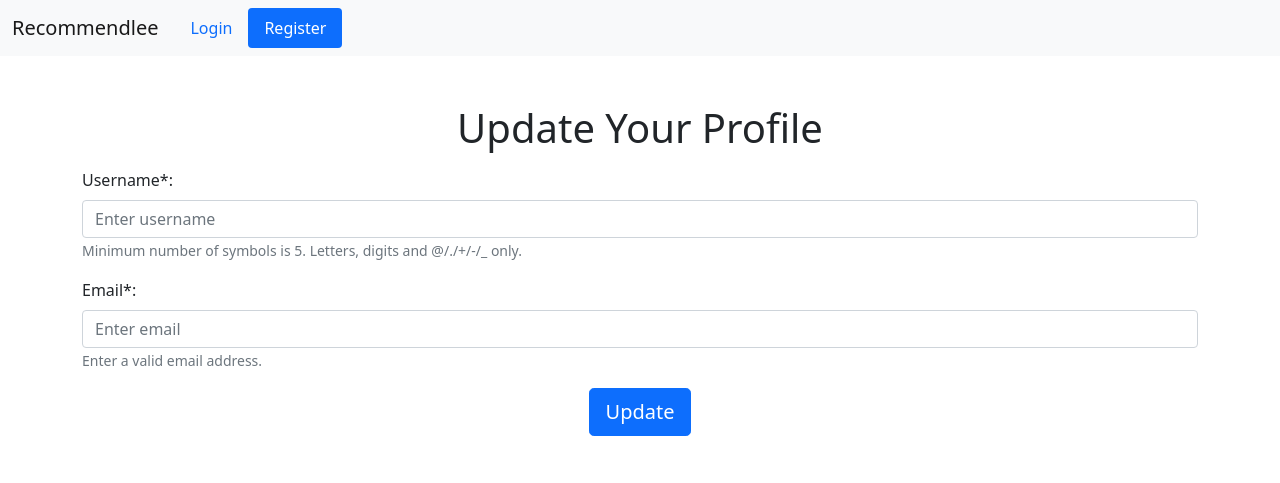
After one commit to Andrew-157/flask_project_2, a Flask app: template app/templates/auth/change_user.html in a window 1280 px wide. The commit adds this page. Shown: the top 483 px of the page. Run offline with Flask 3, Linux system fonts and the light colour scheme; the template is opened without the code that fills it: values that come from a table or form of the project are taken from there, others are empty.

Commit message:
A lot of changes

```diff
--- a/app/auth/forms.py
+++ b/app/auth/forms.py
@@ -1,3 +1,4 @@
+from flask import g
 from flask_wtf import FlaskForm
 from wtforms import StringField, PasswordField, EmailField, ValidationError
 from wtforms.validators import InputRequired, Length, EqualTo
@@ -52,7 +53,23 @@ class LoginForm(FlaskForm):
         if not user_with_username:
             raise ValidationError(message='This username was not found.')
         if not check_password_hash(user_with_username.password, field.data):
-            raise ValidationError(message='Wrong password')
+            raise ValidationError(message='Wrong password.')
 
-    def validate_nothing(self, field):
-        pass
+
+class ChangeUserForm(FlaskForm):
+    username = StringField(label='Username*:',
+                           validators=[InputRequired(),
+                                       Length(min=5, max=255)])
+    email = EmailField(label='Email*:', validators=[InputRequired(), Length(max=255)])
+
+    def validate_username(self, field):
+        current_user = g.user
+        user_with_username = get_user_with_username(username=field.data)
+        if user_with_username and (user_with_username != current_user):
+            raise ValidationError(message='A user with this username already exists.')
+
+    def validate_email(self, field):
+        current_user = g.user
+        user_with_email = get_user_with_email(email=field.data)
+        if user_with_email and (user_with_email != current_user):
+            raise ValidationError(message='A user with this email already exists.')
--- a/app/auth/routes.py
+++ b/app/auth/routes.py
@@ -1,15 +1,27 @@
+import functools
+
 from flask import Blueprint, render_template, request, redirect, url_for, g, session
 from flask.views import MethodView
 from werkzeug.security import generate_password_hash
 
 from .. import db
 from ..models import User
-from .forms import RegisterForm, LoginForm
+from .forms import RegisterForm, LoginForm, ChangeUserForm
 from .crud import get_user_by_id, get_user_with_username
 
 bp = Blueprint(name='auth',
                import_name=__name__,
                url_prefix='/auth')
+
+
+def login_required(view):
+    @functools.wraps(view)
+    def wrapped_view(**kwargs):
+        if g.user is None:
+            return redirect(url_for('auth.become_user'))
+        return view(**kwargs)
+    return wrapped_view
+
 
 @bp.before_app_request
 def load_logged_in_user():
@@ -19,6 +31,7 @@ def load_logged_in_user():
         g.user = None
     else:
         g.user = get_user_by_id(id=user_id)
+
 
 class Register(MethodView):
     methods = ['GET', 'POST']
@@ -70,3 +83,34 @@ class Login(MethodView):
 def logout():
     session.clear()
     return redirect(url_for('main.index'))
+
+
+class ChangeUser(MethodView):
+    methods = ['GET', 'POST']
+    decorators = [login_required]
+
+    def __init__(self) -> None:
+        self.form_class = ChangeUserForm
+        self.template_name = 'auth/change_user.html'
+
+    def get(self):
+        current_user: User = g.user
+        form = self.form_class(username=current_user.username,
+                               email=current_user.email)
+        return render_template(self.template_name, form=form)
+
+    def post(self):
+        current_user: User = g.user
+        form = self.form_class(request.form)
+        if form.validate_on_submit():
+            current_user.username = form.username.data
+            current_user.email = form.email.data
+            db.session.add(current_user)
+            db.session.commit()
+            return redirect(url_for('main.index'))
+        return render_template(self.template_name, form=form)
+
+
+@bp.route(rule='/authenticate/', methods=['GET'])
+def become_user():
+    return render_template('auth/become_user.html')
--- a/app/auth/urls.py
+++ b/app/auth/urls.py
@@ -1,8 +1,10 @@
 from .routes import bp
-from .routes import Register, Login
+from .routes import Register, Login, ChangeUser
 
 
 bp.add_url_rule(rule='/register/',
                 view_func=Register.as_view(name='register'))
 bp.add_url_rule(rule='/login/',
                 view_func=Login.as_view(name='login'))
+bp.add_url_rule(rule='/update_profile/',
+                view_func=ChangeUser.as_view('change_user'))
--- a/app/main/routes.py
+++ b/app/main/routes.py
@@ -7,5 +7,4 @@ bp = Blueprint(name='main', import_name=__name__)
 
 @bp.route(rule='/', methods=['GET'])
 def index():
-    print(g.user)
     return render_template('main/index.html')
--- /dev/null
+++ b/app/templates/auth/change_user.html
@@ -0,0 +1,34 @@
+{% extends 'base.html' %}
+
+
+{% block content %}
+<div class="container py-5">
+    <h1 class="text-center">Update Your Profile</h1>
+    <form action="{{ url_for('auth.change_user') }}" method="post">
+        {{ form.csrf_token }}
+        <div class="mb-3 mt-3">
+            {{ form.username.label(class="form-label") }}
+            {{ form.username(placeholder='Enter username', class="form-control") }}
+            <p class="text-muted"><small>Minimum number of symbols is 5. Letters, digits and @/./+/-/_ only.</small></p>
+            {% if form.username.errors %}
+            {% for error in form.username.errors %}
+            <p class="text-danger fw-bold">{{ error }}</p>
+            {% endfor %}
+            {% endif %}
+        </div>
+        <div class="mb-3 mt-3">
+            {{ form.email.label(class="form-label") }}
+            {{ form.email(placeholder="Enter email", class="form-control") }}
+            <p class="text-muted"><small>Enter a valid email address.</small></p>
+            {% if form.email.errors %}
+            {% for error in form.email.errors %}
+            <p class="text-danger fw-bold">{{ error }}</p>
+            {% endfor %}
+            {% endif %}
+        </div>
+        <div class="text-center">
+            <button type="submit" class="btn btn-primary btn-lg">Update</button>
+        </div>
+    </form>
+</div>
+{% endblock %}
--- a/app/templates/includes/navbar.html
+++ b/app/templates/includes/navbar.html
@@ -21,7 +21,7 @@
                     <a class="nav-link" href="">{{ g.user }}</a>
                 </li>
                 <li class="nav-item">
-                    <a class="nav-link" href="">Change profile</a>
+                    <a class="nav-link" href="{{ url_for('auth.change_user') }}">Change profile</a>
                 </li>
                 <li class="nav-item">
                     <a class="nav-link active" href="{{ url_for('auth.logout') }}">Logout</a>
```
Also changed, not shown: app/templates/auth/become_user.html (added, +17 -0 lines).
